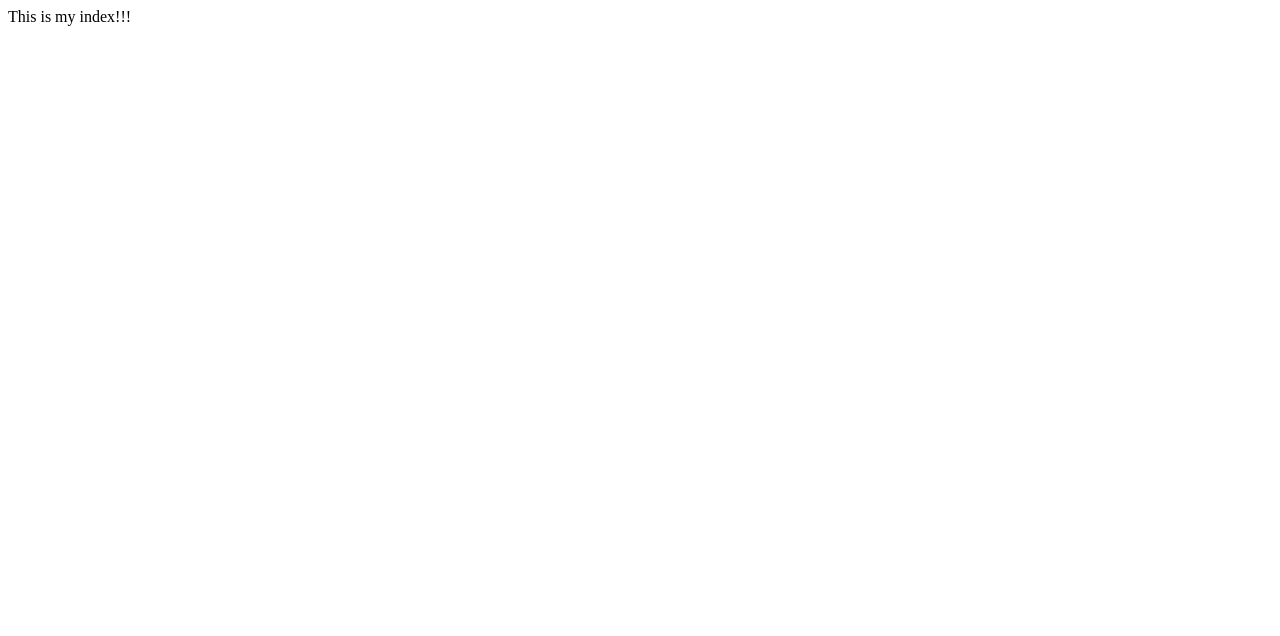
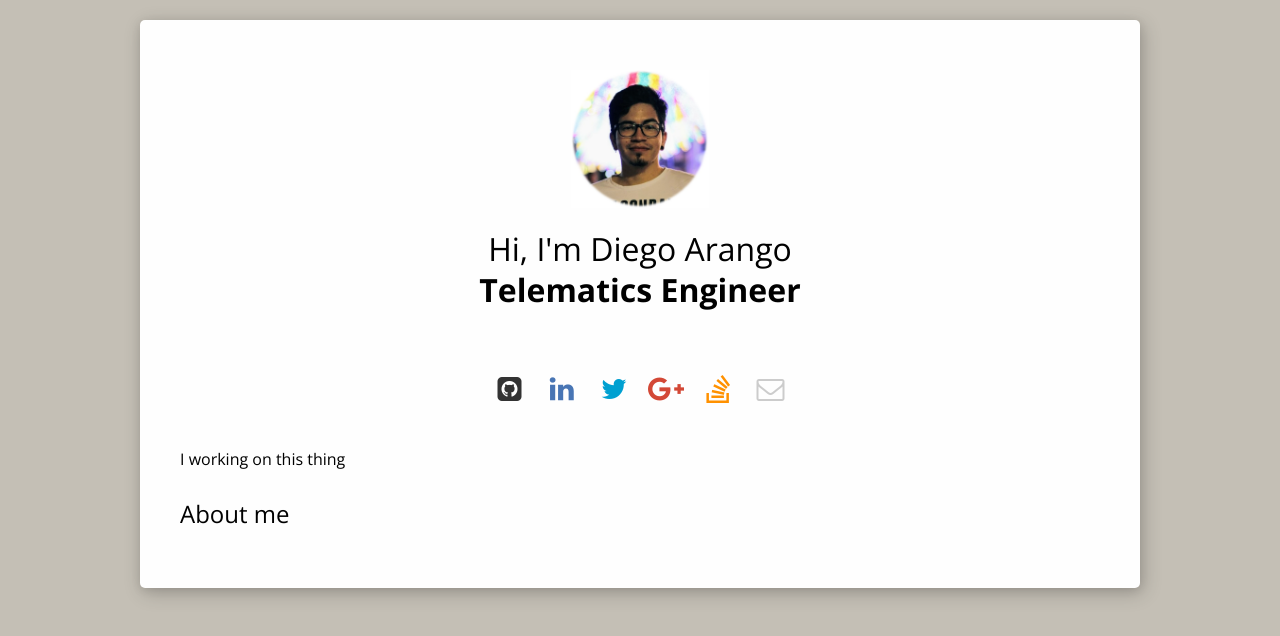
Before and after one commit to darango91/darango91.github.io, a plain HTML site: page index.html in a window 1280 px wide. Drawn offline with nearby package versions, Linux system fonts and the light colour scheme.

Commit message:
First changes added some desing to the index.html and added my profile picture

```diff
--- /dev/null
+++ b/css/styles.css
@@ -0,0 +1,140 @@
+@import url(https://fonts.googleapis.com/css?family=Open+Sans:400,300,700);
+* {
+  box-sizing: border-box;
+}
+
+body {
+  background: #c4bfb5;
+  font-family: 'Open Sans';
+  font-weight: 300;
+  line-height: 1.8;
+  margin: 0;
+  padding: 0;
+}
+
+a {
+  border-bottom: 1px dotted #aaa;
+  color: #4875B4;
+  padding-bottom: 1px;
+  text-decoration: none;
+}
+
+#cards {
+  background: #fefefe;
+  border-radius: 5px;
+  box-shadow: 0 2px 10px rgba(0, 0, 0, 0.1), 3px 5px 20px rgba(0, 0, 0, 0.2);
+  margin: 20px auto;
+  width: 1000px;
+}
+#cards nav {
+  padding: 20px;
+  text-align: center;
+}
+#cards nav a {
+  border: 2px solid transparent;
+  border-radius: 50%;
+  color: #333;
+  cursor: pointer;
+  display: inline-block;
+  font-size: 28px;
+  height: 48px;
+  line-height: 1.8;
+  text-align: center;
+  width: 48px;
+}
+#cards nav a[data-network="email"] {
+  color: #CCCCCC;
+}
+#cards nav a[data-network="linkedin"] {
+  color: #4875B4;
+}
+#cards nav a[data-network="twitter"] {
+  color: #00A0D1;
+}
+#cards nav a[data-network="googleplus"] {
+  color: #d34836;
+}
+#cards nav a[data-network="github"] {
+  color: #333333;
+}
+#cards nav a[data-network="stackoverflow"] {
+  color: #FF9100;
+}
+#cards .content {
+  border-radius: 5px;
+  height: 100%;
+  overflow: hidden;
+  padding: 50px 40px;
+  width: 100%;
+}
+#cards .content img {
+  display: block;
+  margin: 0 auto 20px auto;
+  width: 15%;
+}
+#cards .content h1 {
+  display: block;
+  font-weight: 300;
+  font-size: 2em;
+  line-height: 1.3em;
+  margin: 0 0 30px;
+  text-align: center;
+}
+#cards .content h1 strong {
+  font-weight: 700;
+  display: block;
+}
+#cards .content h2 {
+  font-weight: 400;
+  font-size: 1.5em;
+  line-height: 2em;
+  margin: 0;
+}
+#cards .content p, #cards .content li {
+  text-align: justify;
+}
+#cards .content iframe {
+  vertical-align: middle;
+}
+
+@media (max-width: 1024px) {
+  body #cards {
+    border-radius: 0;
+    box-shadow: none;
+    margin: 0 auto;
+    width: 100%;
+  }
+  body #cards .content img {
+    width: 20%;
+    align: left;
+  }
+}
+@media (max-width: 600px) {
+  body #cards .content img {
+    width: 30%;
+  }
+  body #cards .content h1 {
+    font-size: 1.5em;
+    line-height: 1.1em;
+  }
+}
+@media (max-width: 500px) {
+  body #cards .content {
+    padding: 20px;
+  }
+  body #cards .content img {
+    width: 30%;
+  }
+  body #cards .content h1 {
+    font-size: 1em;
+    line-height: 1.1em;
+  }
+  body #cards .content h1 strong {
+    margin-top: 10px;
+  }
+  body #cards .content nav {
+    padding: 10px 0;
+  }
+}
+
+/*# sourceMappingURL=styles.css.map */
--- a/index.html
+++ b/index.html
@@ -1 +1,66 @@
-This is my index!!!
+<!DOCTYPE html>
+<html lang="en">
+<head>
+  <meta charset="utf-8">
+  <meta name="viewport" content="width=device-width, user-scalable=no">
+  <title>Diego Arango</title>
+  <link rel="stylesheet" type="text/css" href="https://cdnjs.cloudflare.com/ajax/libs/font-awesome/4.4.0/css/font-awesome.min.css">
+  <link rel="stylesheet" type="text/css" href="css/styles.css">
+</head>
+<body>
+
+<div id="cards">
+  <div class="card">
+    <div class="content">
+
+      <section>
+        <img src="img/p2.jpg" alt="Diego Arango" title="Diego">
+        <h1>Hi, I'm Diego Arango <strong>Telematics Engineer</strong></h1>
+        <nav>
+          <a href="https://github.com/diegoarango91" target="_blank" data-network="github"><i><span class="fa fa-github-square"></span></i></a>
+          <a href="https://www.linkedin.com/in/diego-arango-18821065" target="_blank" data-network="linkedin"><i><span class="fa fa-linkedin"></span></i></a>
+          <a href="https://twitter.com/DiegoAranR" target="_blank" data-network="twitter"><i><span class="fa fa-twitter"></span></i></a>
+          <a href="https://plus.google.com/u/0/+DiegoArango91" target="_blank" data-network="googleplus"><i><span class="fa fa-google-plus"></span></i></a>
+          <a href="http://stackoverflow.com/users/6205298/diego-arango" target="_blank" data-network="stackoverflow"><i><span class="fa fa-stack-overflow"></span></i></a>
+          <a href="mailto:info@darango.co" target="_blank" data-network="email"><i><span class="fa fa-envelope-o"></span></i></a>
+        </nav>
+        <p>
+          I working on this thing
+        </p>
+      </section>
+      <section>
+        <h2>About me</h2>
+        <!--
+        <p>
+        <ol>
+          <li>
+            Jiménez, M., Villota Gomez, A., Villegas, N. M., Tamura, G., & Duchien, L. (2014, September). <a href="https://hal.inria.fr/hal-01055906/document" target="_blank">A Framework for Automated and Composable Testing of Component-based Services</a>. In Maintenance and Evolution of Service-Oriented and Cloud-Based Systems (MESOCA), 2014 IEEE 8th International Symposium on the (pp. 1-10). IEEE.
+          </li>
+          <li>
+          Arboleda, H., Paz, A., Jiménez, M., Tamura, G. (2015, September). <a href="academy/2015/CCC-SHIFT-2015.pdf" target="_blank">A Framework for the Generation and Management of Self-Adaptive Enterprise Applications</a>. 10th Colombian Computing Conference (10CCC), September 2015, Cundinamarca, Colombia. IEEE.
+          </li>
+        </ol>
+        <ul>
+          <li>
+          Poster: <a href="academy/2015/Summer-school-poster-2015.pdf" target="_blank">A Framework for Generating and Deploying Dynamic Quality Attribute Monitors for Self-Adaptive Software Systems</a>. Summer School on Informatics and Software Engineering, July 2015, Cali, Colombia. Universidad Icesi.
+          </li>
+        </ul>
+        </p>-->
+      </section>
+
+    </div>
+  </div>
+</div>
+
+<script>
+(function(i,s,o,g,r,a,m){i['GoogleAnalyticsObject']=r;i[r]=i[r]||function(){
+(i[r].q=i[r].q||[]).push(arguments)},i[r].l=1*new Date();a=s.createElement(o),
+m=s.getElementsByTagName(o)[0];a.async=1;a.src=g;m.parentNode.insertBefore(a,m)
+})(window,document,'script','//www.google-analytics.com/analytics.js','ga');
+
+ga('create', 'UA-58451947-1', 'auto');
+ga('send', 'pageview');
+</script>
+
+</body>
+</html>
```
Also changed, not shown: css/base.css (deleted), img/IMG-20180112-WA0000.jpg (deleted), img/p2.jpg (added), js/scripts.js (deleted).
